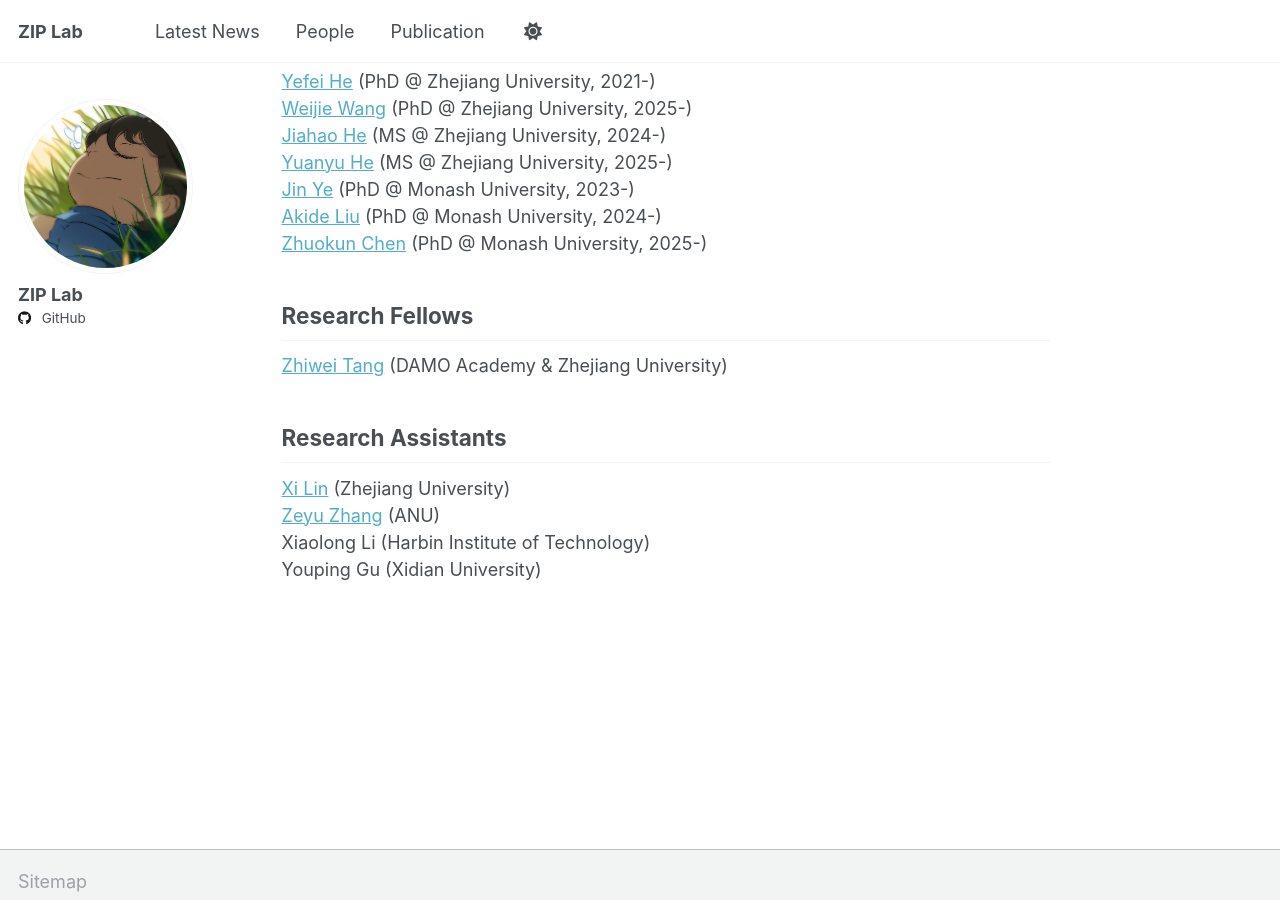
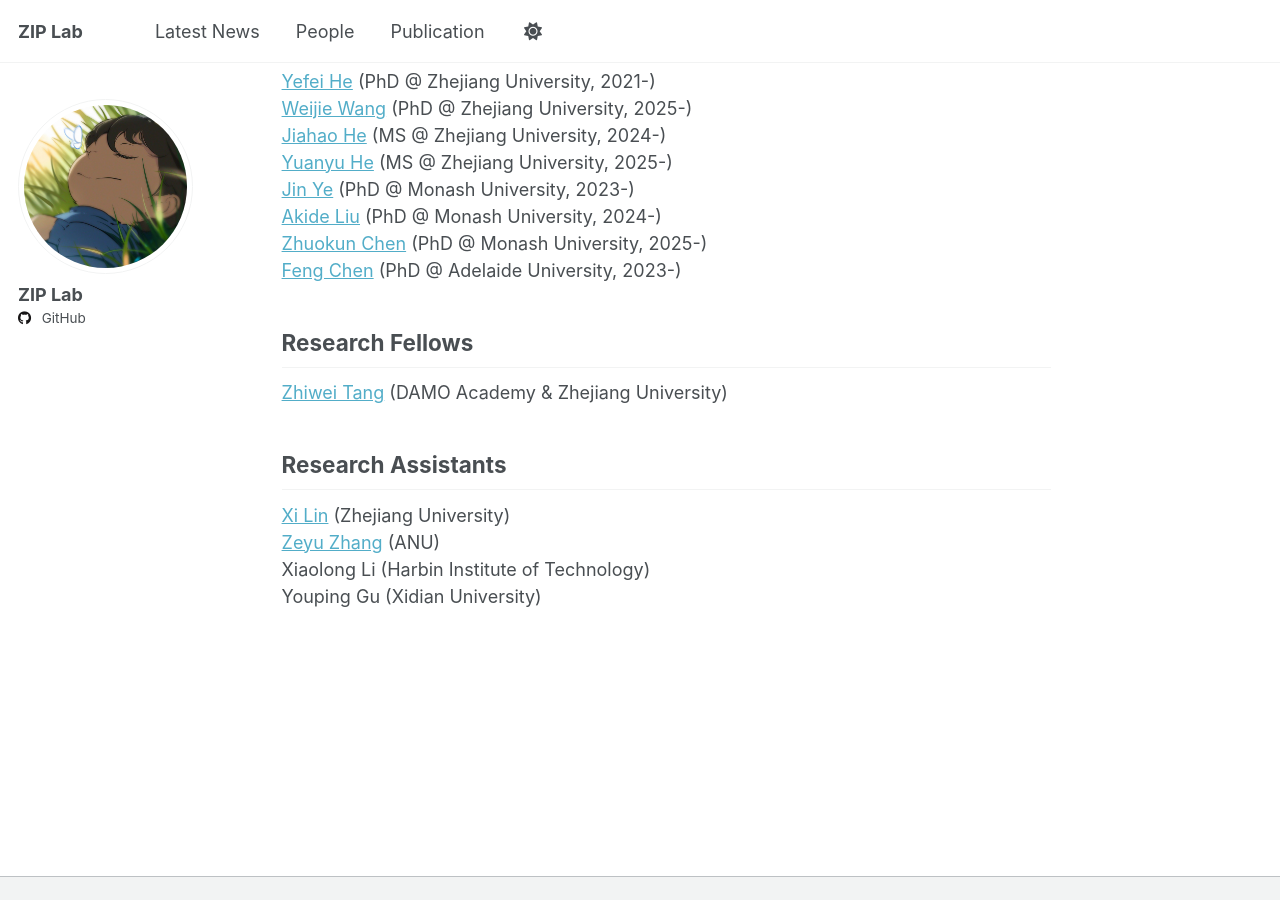
Before and after one commit to ziplab/ziplab.github.io, a Jekyll site: the page built from _pages/people.md, in a window 1280 px wide and 900 px high, scrolled down 657 px. Built offline with Jekyll 4.4.1, drawn with Linux system fonts in a browser that asks for light colours.

Commit message:
Update people.md

```diff
--- a/_pages/people.md
+++ b/_pages/people.md
@@ -13,6 +13,7 @@ author_profile: true
 [Yuetian Weng](https://openreview.net/profile?id=~Yuetian_Weng1) (PhD @ Monash University, 2021-2024), **Now Research Scientist @ Seeing Machines Australia**
 [Yuedong Chen](https://scholar.google.com.sg/citations?user=GqgGZlQAAAAJ) (PhD @ Monash University, 2021-2024), **Now Research Scientist @ ByteDance Singapore**
 
+
 ## Graduate Students
 [Yefei He](https://hexy.tech/publication/) (PhD @ Zhejiang University, 2021-)
 [Weijie Wang](https://lhmd.top/) (PhD @ Zhejiang University, 2025-)
@@ -21,10 +22,12 @@ author_profile: true
 [Jin Ye](https://scholar.google.com/citations?user=UFBrJOAAAAAJ) (PhD @ Monash University, 2023-)
 [Akide Liu](https://scholar.google.com/citations?hl=en&user=1HjSeKgAAAAJ) (PhD @ Monash University, 2024-)
 [Zhuokun Chen](https://openreview.net/profile?id=%7EZhuokun_Chen4) (PhD @ Monash University, 2025-)
+[Feng Chen](https://github.com/Chenfeng1271) (PhD @ Adelaide University, 2023-)
 
 
 ## Research Fellows
 [Zhiwei Tang](https://scholar.google.com/citations?user=GN-N9c8AAAAJ&hl=en) (DAMO Academy & Zhejiang University)
+
 
 
 ## Research Assistants
```
